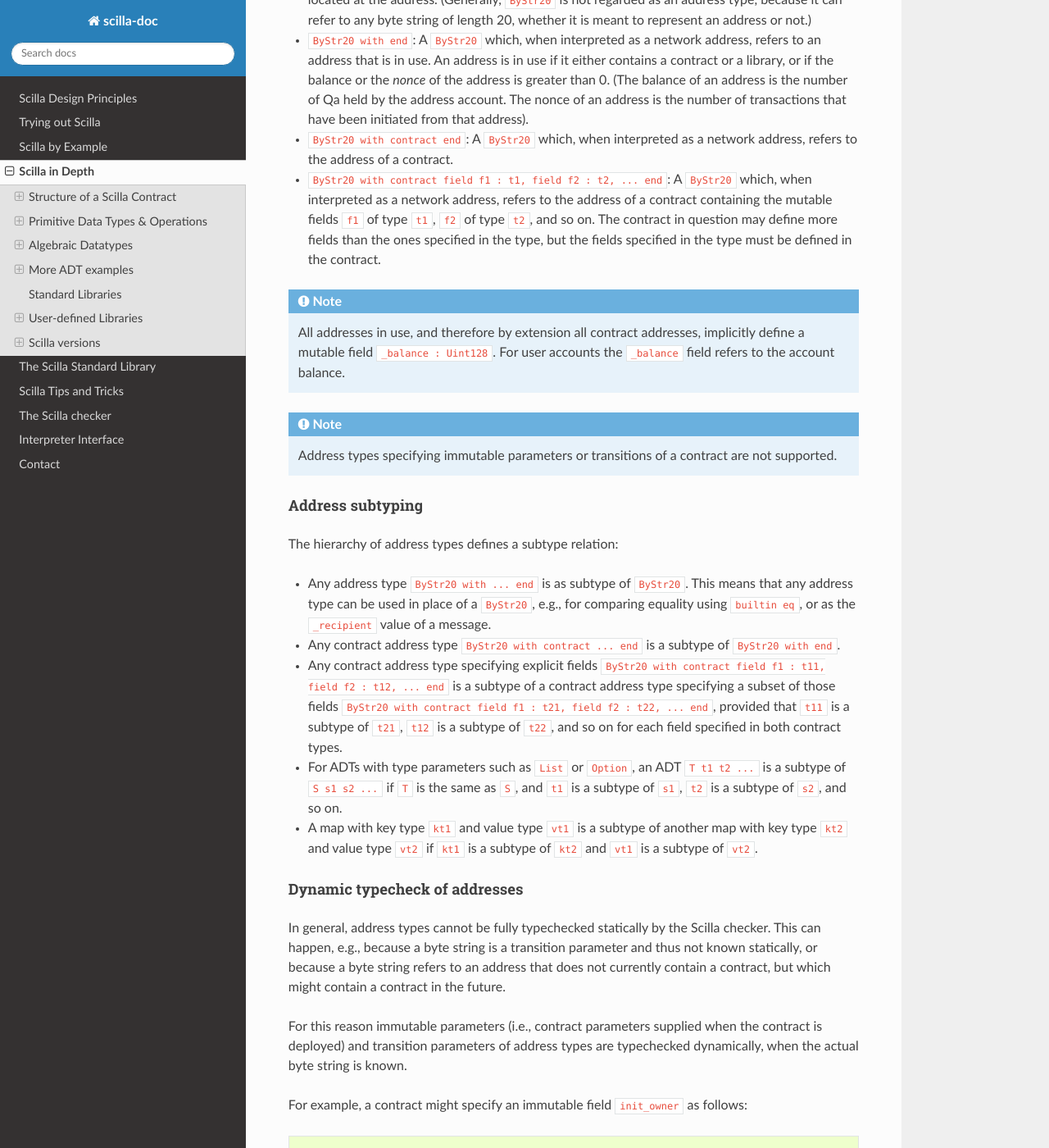
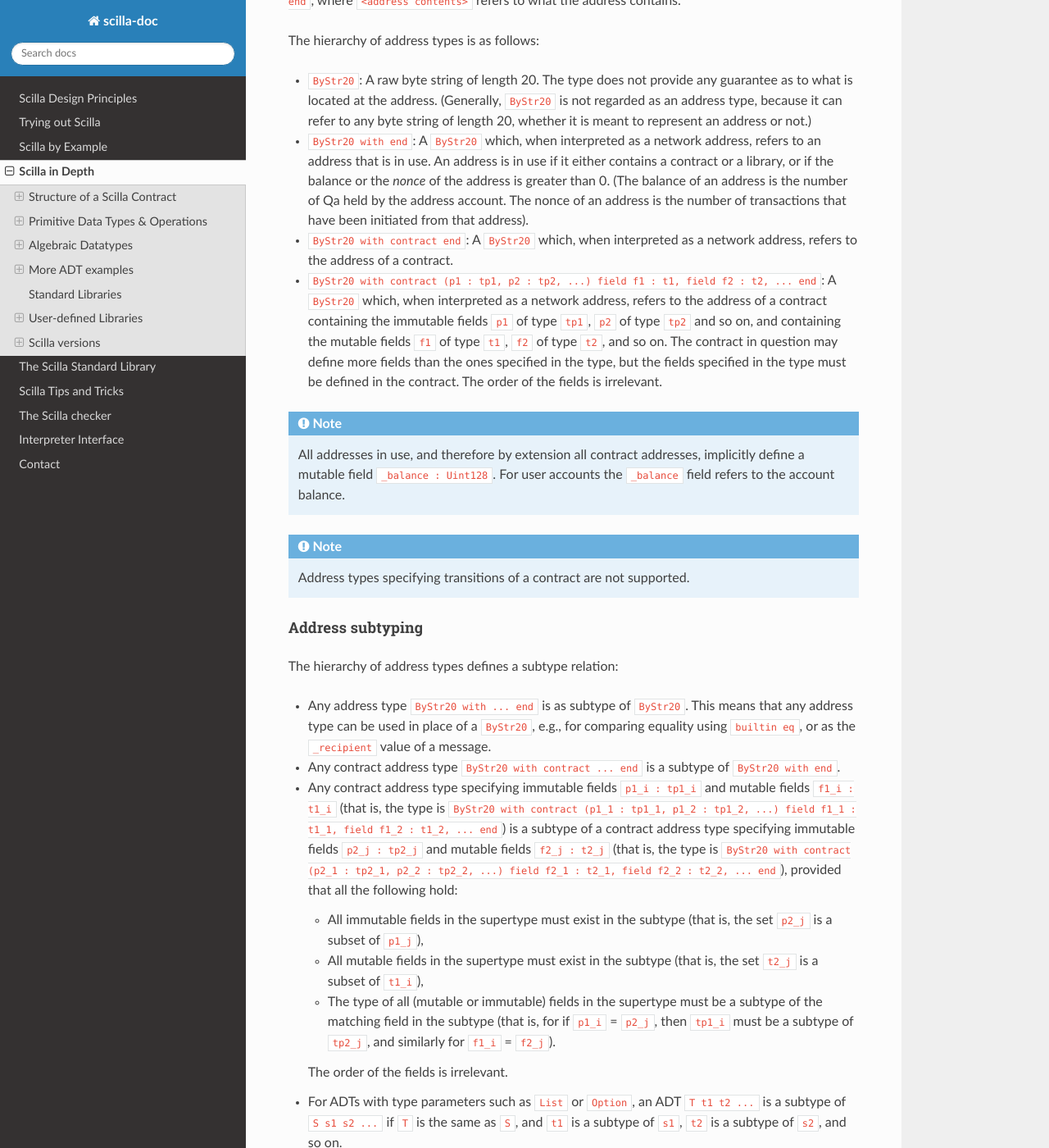
Before and after one commit to Zilliqa/scilla-docs, a Sphinx documentation site: the page built from docs/source/scilla-in-depth.rst, in a window 1280 px wide and 1400 px high, scrolled down 15882 px. Shown: the whole window at 82% size. Built offline with Sphinx 7.4.7 and the Read the Docs theme 2.0.0, drawn with Linux system fonts in a browser that asks for light colours; some of the changed text lies outside the part shown.

Commit message:
Remote read of immutable fields

```diff
--- a/docs/source/scilla-in-depth.rst
+++ b/docs/source/scilla-in-depth.rst
@@ -477,11 +477,19 @@ mathematical. Scilla contains the following types of statements:
   variable ``x : Option Uint64``. If ``block_num`` refers to the
   current block or later, then store the value ``None`` into ``x``.
 
-- ``x <- & c.f`` : Remote fetch. Fetch the value of the contract field
-  ``f`` at address ``c``, and store it into the local variable
-  ``x``. Note that the type of ``c`` must be an address type
-  containing the field ``f``. See the section on :ref:`Addresses
-  <Addresses>` for details on address types.
+- ``x <- & c.f`` : Remote fetch of a mutable field. Fetch the value of
+  the mutable contract field ``f`` at address ``c``, and store it into
+  the local variable ``x``. Note that the type of ``c`` must be an
+  address type containing the field ``f``, and that ``f`` must be
+  mutable. See the section on :ref:`Addresses <Addresses>` for details
+  on address types.
+
+- ``x <- & c.(f)`` : Remote fetch of an immutable field. Fetch the
+  value of the immutable contract field ``f`` at address ``c``, and
+  store it into the local variable ``x``. Note that the type of ``c``
+  must be an address type containing the field ``f``, and that ``f``
+  must be immutable. See the section on :ref:`Addresses <Addresses>`
+  for details on address types.
 
 - ``x <- & c as t``: Address type cast. Check whether ``c`` satisfies
   the type ``t``. If it does, then store the value ``Some v`` into
@@ -897,12 +905,15 @@ The hierarchy of address types is as follows:
 - ``ByStr20 with contract end``: A ``ByStr20`` which, when interpreted
   as a network address, refers to the address of a contract.
 
-- ``ByStr20 with contract field f1 : t1, field f2 : t2, ... end``: A
-  ``ByStr20`` which, when interpreted as a network address, refers to
-  the address of a contract containing the mutable fields ``f1`` of
-  type ``t1``, ``f2`` of type ``t2``, and so on. The contract in
-  question may define more fields than the ones specified in the type,
-  but the fields specified in the type must be defined in the contract.
+- ``ByStr20 with contract (p1 : tp1, p2 : tp2, ...) field f1 : t1,
+  field f2 : t2, ... end``: A ``ByStr20`` which, when interpreted as a
+  network address, refers to the address of a contract containing the
+  immutable fields ``p1`` of type ``tp1``, ``p2`` of type ``tp2`` and
+  so on, and containing the mutable fields ``f1`` of type ``t1``,
+  ``f2`` of type ``t2``, and so on. The contract in question may
+  define more fields than the ones specified in the type, but the
+  fields specified in the type must be defined in the contract. The
+  order of the fields is irrelevant.
 
 .. note::
 
@@ -913,8 +924,8 @@ The hierarchy of address types is as follows:
 
 .. note::
 
-   Address types specifying immutable parameters or transitions of a
-   contract are not supported.
+   Address types specifying transitions of a contract are not
+   supported.
 
 Address subtyping
 -----------------
@@ -929,13 +940,19 @@ The hierarchy of address types defines a subtype relation:
 - Any contract address type ``ByStr20 with contract ... end`` is
   a subtype of ``ByStr20 with end``.
 
-- Any contract address type specifying explicit fields ``ByStr20 with
-  contract field f1 : t11, field f2 : t12, ... end`` is a subtype of
-  a contract address type specifying a subset of those fields
-  ``ByStr20 with contract field f1 : t21, field f2 : t22, ... end``,
-  provided that ``t11`` is a subtype of ``t21``, ``t12`` is
-  a subtype of ``t22``, and so on for each field specified in both
-  contract types.
+- Any contract address type specifying immutable fields ``p1_i :
+  tp1_i`` and mutable fields ``f1_i : t1_i`` (that is, the type is
+  ``ByStr20 with contract (p1_1 : tp1_1, p1_2 : tp1_2, ...) field f1_1 : t1_1, field
+  f1_2 : t1_2, ... end``) is a subtype of a contract address type
+  specifying immutable fields ``p2_j : tp2_j`` and mutable fields ``f2_j : t2_j`` (that is, the type is
+  ``ByStr20 with contract (p2_1 : tp2_1, p2_2 : tp2_2, ...) field f2_1 : t2_1, field
+  f2_2 : t2_2, ... end``), provided that all the following hold:
+
+  - All immutable fields in the supertype must exist in the subtype (that is, the set ``p2_j`` is a subset of ``p1_j``),
+  - All mutable fields in the supertype must exist in the subtype (that is, the set ``t2_j`` is a subset of ``t1_i``),
+  - The type of all (mutable or immutable) fields in the supertype must be a subtype of the matching field in the subtype (that is, for if ``p1_i`` = ``p2_j``, then ``tp1_i`` must be a subtype of ``tp2_j``, and similarly for ``f1_i`` = ``f2_j``).
+
+  The order of the fields is irrelevant.
 
 - For ADTs with type parameters such as ``List`` or ``Option``, an ADT
   ``T t1 t2 ...`` is a subtype of ``S s1 s2 ...`` if ``T`` is the same
@@ -988,21 +1005,23 @@ Similarly, a transition might specify a parameter
 When the transition is invoked, the byte string supplied as the
 ``token_contract`` parameter is looked up as an address on the
 blockchain, and if the contents of that address matches the address
-type (in this case that the address contains a contract with a
-field ``balances`` of a type that is assignable to ``Map ByStr20
-Uint128``), then the transition parameter is initialised
+type (in this case that the address contains a contract with an
+immutable field ``name`` of a type that is assignable to ``String``
+and a mutable field ``balances`` of a type that is assignable to ``Map
+ByStr20 Uint128``), then the transition parameter is initialised
 successfully, and ``token_contract`` can be treated as a ``ByStr20
-with contract field balances : Map ByStr20 Uint128 end`` throughout
-this transition invocation.
+with contract (name : String) field balances : Map ByStr20 Uint128
+end`` throughout this transition invocation.
 
 In either case, if the contents of the address does not match the
-specified type, then the dynamic typecheck is unsuccessful, causing
-deployment (for failed immutable parameters) or transition
-invocation (for transition parameters) to fail. A failed dynamic
-typecheck is considered a run-time error, causing the current
-transaction to abort. (For the purposes of dynamic typechecks of
-immutable fields the deployment of a contract is considered a
-transaction).
+specified type, then the dynamic typecheck is unsuccessful. A failed
+dynamic typecheck is considered a run-time error, causing the current
+transaction to abort. If the current transaction is a deployment of a
+contract, and the contract's immutable parameters fail to typecheck,
+then deployment fails and is aborted. If the current transaction is a
+(chain of) transition invocation(s), and the current transition's
+parameters fail to typecheck, then the transition invocation fails and
+the entire chain of transition invocations is aborted.
 
 It is also possible to perform a dynamic typecheck as a statement,
 using the address type cast construct:
@@ -1209,9 +1228,15 @@ In-place map operations
   m[k1][k2][...]``. If one or more of the intermediate keys do not
   exist in the corresponding map, the result of the fetch is ``None``.
 
-- ``x <- & c.m[k]``: *In-place* remote fetch. Works in the same way as
-  the local fetch operation, except that ``m`` must refer to a
-  mutable field in the contract at address ``c``.
+- ``x <- & c.(m)[k]``: *In-place* remote fetch from a map stored in an
+  immutable field. Works in the same way as the local fetch operation,
+  except that ``m`` must refer to an immutable field in the contract
+  at address ``c``.
+
+- ``x <- & c.m[k]``: *In-place* remote fetch from a map stored in a
+  mutable field. Works in the same way as the local fetch operation,
+  except that ``m`` must refer to a mutable field in the contract at
+  address ``c``.
 
 - ``x <- exists m[k]``: *In-place* local key existence check. ``m``
   must refer to a mutable field in the current contract. If ``k`` has
@@ -1223,10 +1248,15 @@ In-place map operations
   the intermediate keys do not exist in the corresponding map, the
   result is ``False``.
 
-- ``b <- & exists c.m[k]``: *In-place* remote key existence
-  check. Works in the same way as the local key existence check,
-  except that ``m`` must refer to a mutable field in the contract at
-  address ``c``.
+- ``b <- & exists c.(m)[k]``: *In-place* remote key existence check
+  for maps stored in an immutable field. Works in the same way as the
+  local key existence check, except that ``m`` must refer to an
+  immutable field in the contract at address ``c``.
+
+- ``b <- & exists c.m[k]``: *In-place* remote key existence check for
+  maps stored in a mutable field. Works in the same way as the local
+  key existence check, except that ``m`` must refer to a mutable field
+  in the contract at address ``c``.
 
 - ``delete m[k]``: *In-place* remove. Removes a key ``k`` and its
   associated value from the map ``m``. The identifier ``m`` must refer
```
Also changed, not shown: other parts of docs/source/scilla-in-depth.rst (+1 -1 lines).
